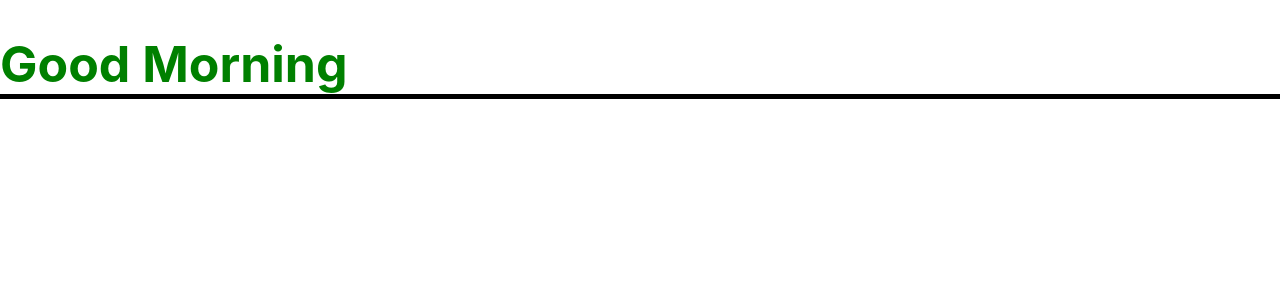
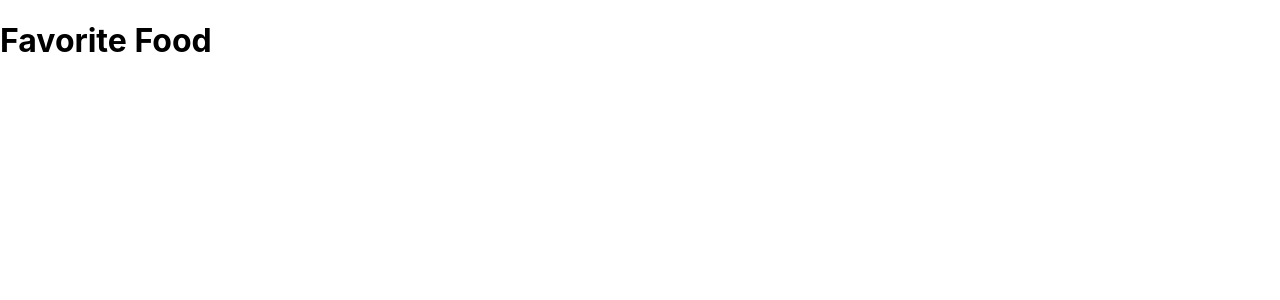
Before and after one commit to GUchechi/Code-with-Angela, a React (Create React App) app: page / in a window 1280 px wide. Shown: the top 300 px of the page. Built offline with nearby package versions, Linux system fonts and the light colour scheme.

Commit message:
added a heading component

```diff
--- a/src/App.js
+++ b/src/App.js
@@ -1,11 +1,10 @@
 import './App.css';
-import Assignment from './components/Assignment';
+import Heading from './components/Heading';
 
 function App() {
-
-  return (
+  return(
     <div>
-     <Assignment />
+      <Heading />
     </div>
   );
 }
--- /dev/null
+++ b/src/components/Heading.jsx
@@ -0,0 +1,11 @@
+import React from 'react'
+
+const Heading = () => {
+  return (
+    <div>
+        <h1>Favorite Food</h1>
+    </div>
+  )
+}
+
+export default Heading
```
Also changed, not shown: src/components/Lists.jsx (added).
